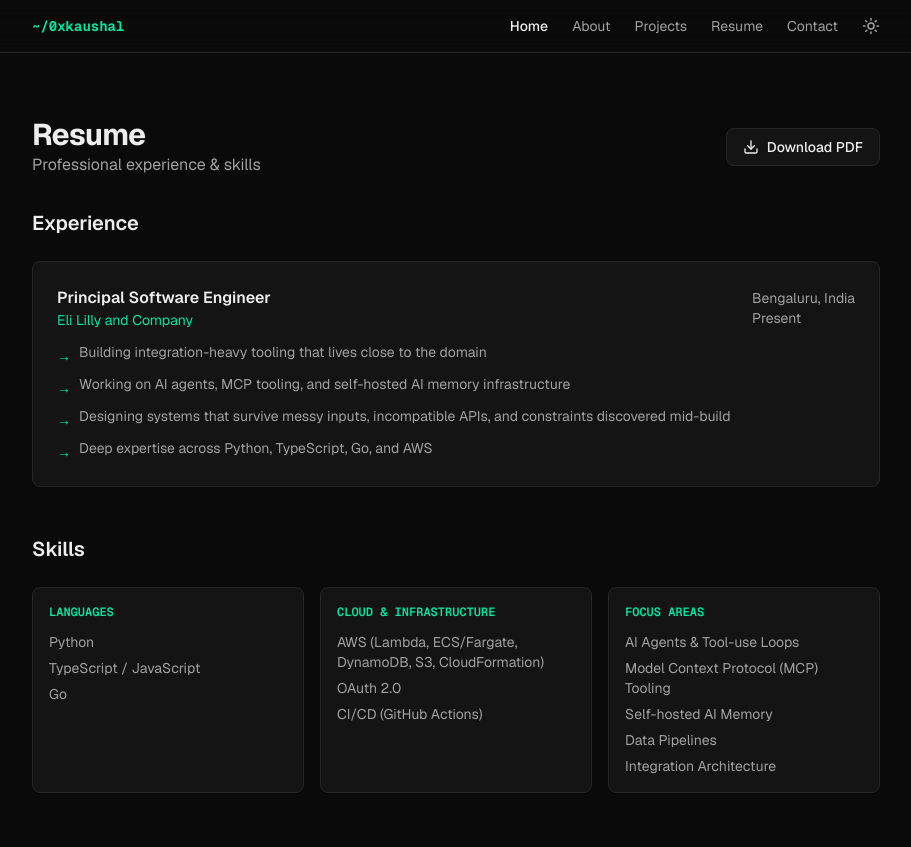
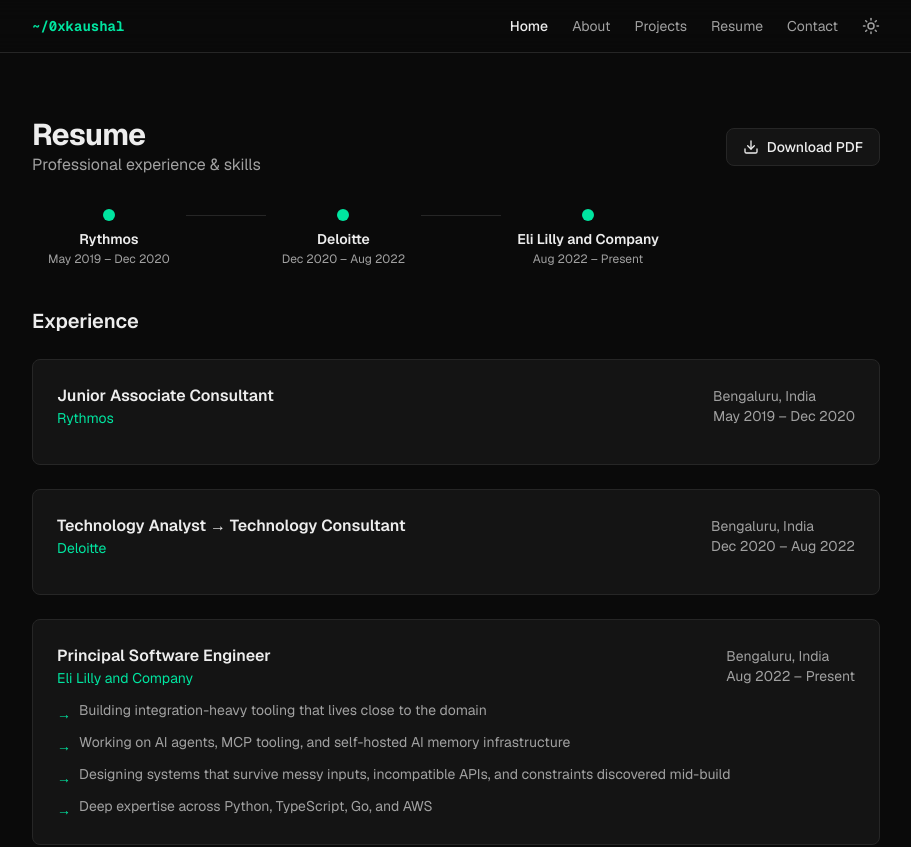
Before and after one commit to 0xkaushal/0xkaushal, a Next.js app in the folder website/: page /resume in a window 1280 px wide. Shown: the top 847 px of the page, without its empty margins (184-1095 px from the left). Built offline with nearby package versions, Linux system fonts and the light colour scheme.

Commit message:
feat: add company timeline and update experience details in resume

```diff
--- a/website/src/app/page.tsx
+++ b/website/src/app/page.tsx
@@ -129,6 +129,28 @@
           </a>
         </div>
 
+        {/* Company Timeline */}
+        <div className="mb-10 overflow-x-auto">
+          <div className="flex min-w-max items-start">
+            {experience.map((exp, i) => (
+              <div key={exp.company} className="flex items-start">
+                {/* Node + label */}
+                <div className="flex flex-col items-center px-4">
+                  <div className="h-3 w-3 rounded-full" style={{ backgroundColor: "var(--accent)" }} />
+                  <div className="mt-2 text-center">
+                    <p className="text-sm font-semibold text-foreground">{exp.company}</p>
+                    <p className="mt-0.5 text-xs text-muted">{exp.period}</p>
+                  </div>
+                </div>
+                {/* Connector line */}
+                {i < experience.length - 1 && (
+                  <div className="mt-1.5 h-px w-20 shrink-0" style={{ backgroundColor: "var(--border-color)" }} />
+                )}
+              </div>
+            ))}
+          </div>
+        </div>
+
         {/* Experience */}
         <div className="space-y-4">
           {experience.map((exp) => (
--- a/website/src/app/resume/page.tsx
+++ b/website/src/app/resume/page.tsx
@@ -23,6 +23,26 @@
           <Download size={16} />
           Download PDF
         </a>
+      </div>
+
+      {/* Company Timeline */}
+      <div className="mb-10 overflow-x-auto">
+        <div className="flex min-w-max items-start">
+          {experience.map((exp, i) => (
+            <div key={exp.company} className="flex items-start">
+              <div className="flex flex-col items-center px-4">
+                <div className="h-3 w-3 rounded-full" style={{ backgroundColor: "var(--accent)" }} />
+                <div className="mt-2 text-center">
+                  <p className="text-sm font-semibold text-foreground">{exp.company}</p>
+                  <p className="mt-0.5 text-xs text-muted">{exp.period}</p>
+                </div>
+              </div>
+              {i < experience.length - 1 && (
+                <div className="mt-1.5 h-px w-20 shrink-0" style={{ backgroundColor: "var(--border-color)" }} />
+              )}
+            </div>
+          ))}
+        </div>
       </div>
 
       {/* Experience */}
--- a/website/src/data/resume.ts
+++ b/website/src/data/resume.ts
@@ -13,10 +13,24 @@
 
 export const experience: Experience[] = [
   {
+    title: "Junior Associate Consultant",
+    company: "Rythmos",
+    location: "Bengaluru, India",
+    period: "May 2019 – Dec 2020",
+    highlights: [],
+  },
+  {
+    title: "Technology Analyst → Technology Consultant",
+    company: "Deloitte",
+    location: "Bengaluru, India",
+    period: "Dec 2020 – Aug 2022",
+    highlights: [],
+  },
+  {
     title: "Principal Software Engineer",
     company: "Eli Lilly and Company",
     location: "Bengaluru, India",
-    period: "Present",
+    period: "Aug 2022 – Present",
     highlights: [
       "Building integration-heavy tooling that lives close to the domain",
       "Working on AI agents, MCP tooling, and self-hosted AI memory infrastructure",
```
